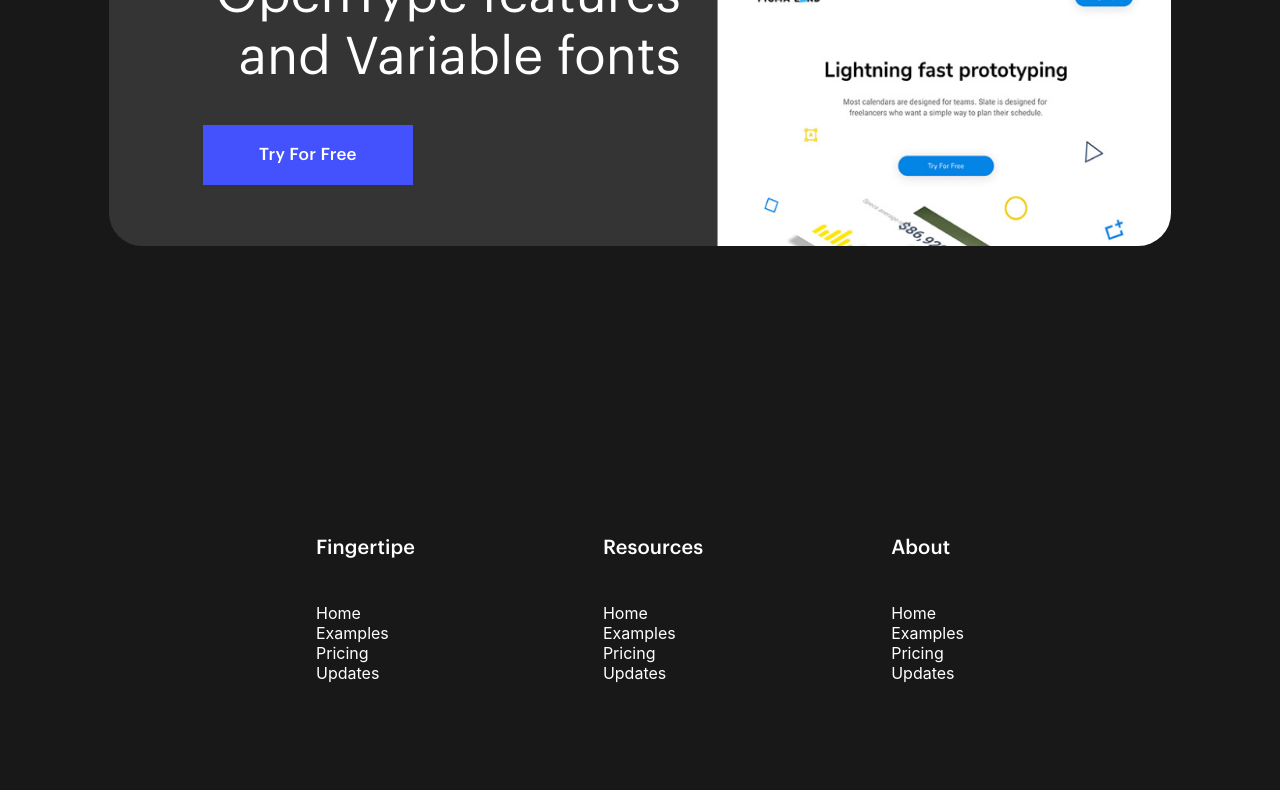
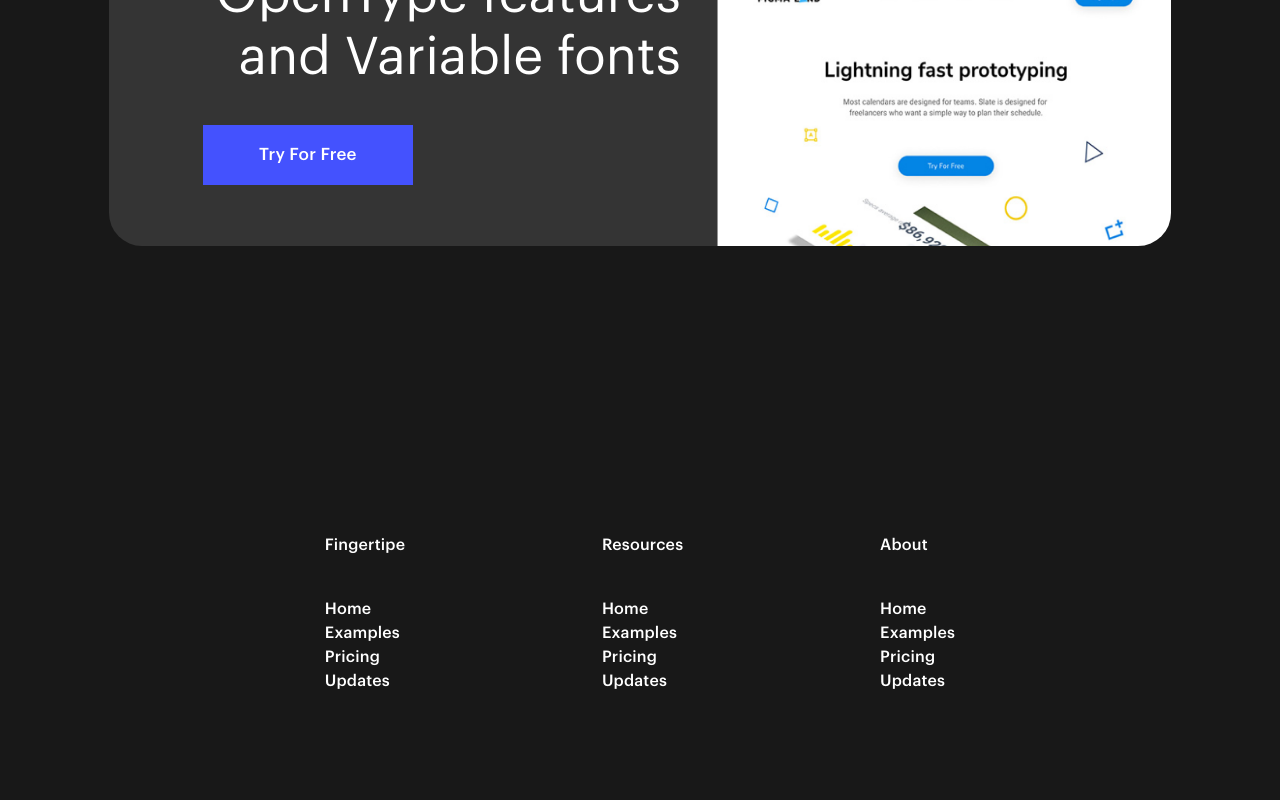
Before and after one commit to TheDa21crj/Landing-Page, a React (Create React App) app: page / in a window 1280 px wide. Shown: the part 6253-7053 px from the top of the page. Built offline with nearby package versions, Linux system fonts and the light colour scheme.

Commit message:
list styled

```diff
--- a/src/Components/Css/Footer.css
+++ b/src/Components/Css/Footer.css
@@ -24,6 +24,11 @@
 
 .UlMDiv ul li {
     list-style-type: none;
+    font-family: GraphikMedium;
+    font-size: 16px;
+    font-weight: 500;
+    line-height: 24px;
+    letter-spacing: 0.2px;
 }
 
 .listTitle {
```
